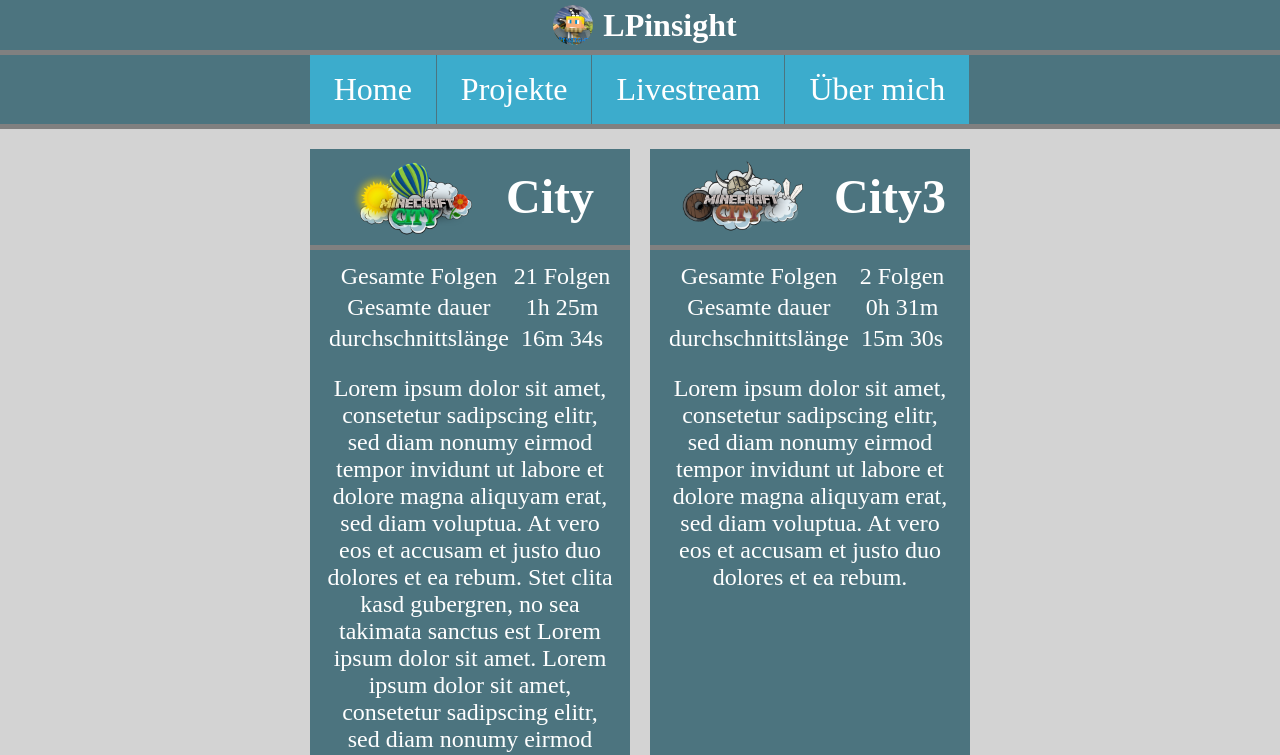
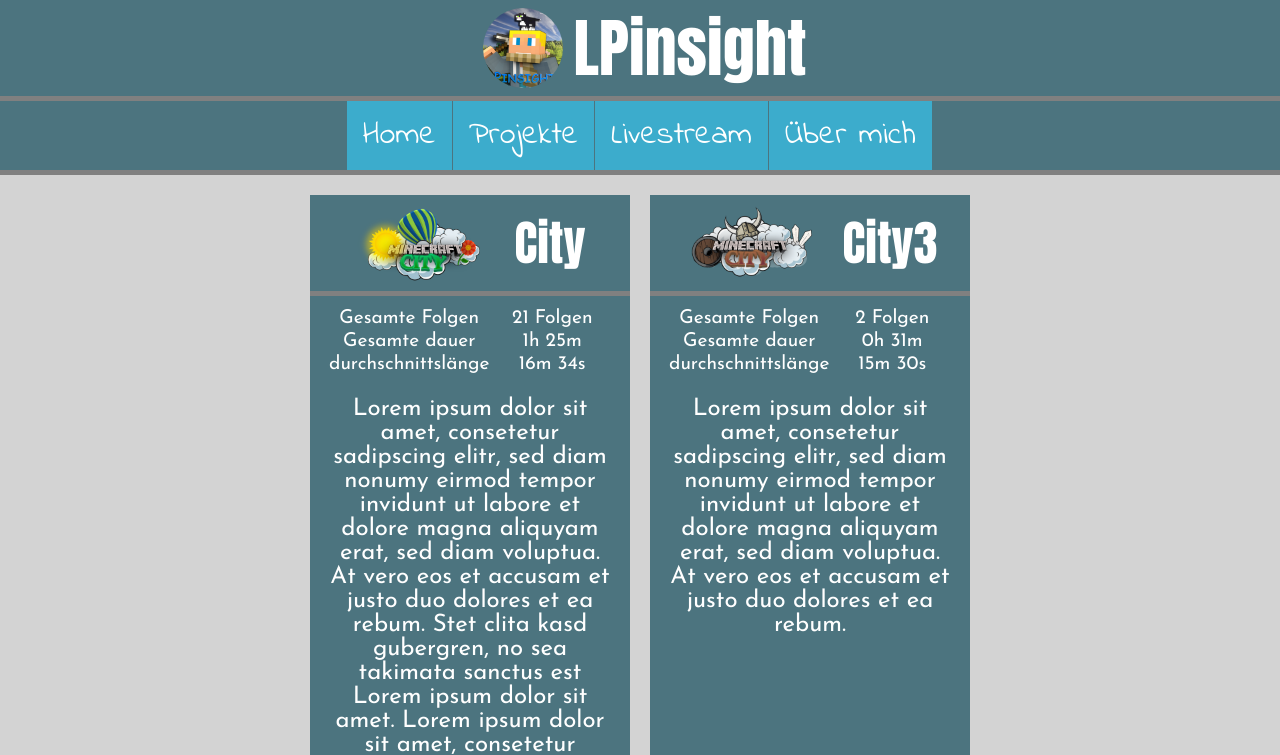
Before and after one commit to LPinsight/LPinsight.github.io, a plain HTML site: page projekte.html in a window 1280 px wide. Shown: the top 755 px of the page. Drawn offline with Linux system fonts and the light colour scheme.

Commit message:
Version 0.3 kleine änderrungen hauptsächlich schriftarten hinzugefügt sowie den header vergrößert

```diff
--- /dev/null
+++ b/sass/_fonts.sass
@@ -0,0 +1,3 @@
+$headline: 'Anton', sans-serif
+$navi: 'Indie Flower', cursive
+$normal: 'Josefin Sans', sans-serif
--- a/sass/main.sass
+++ b/sass/main.sass
@@ -1,3 +1,6 @@
+@import url('https://fonts.googleapis.com/css?family=Anton|Indie+Flower|Josefin+Sans')
+
+
 @import style
 
 @import nav_normal
--- a/sass/nav_mobile.sass
+++ b/sass/nav_mobile.sass
@@ -1,4 +1,5 @@
 @import color
+@import fonts
 
 nav#mobile:hover > ul
   max-height: 800px
@@ -18,7 +19,7 @@ nav#mobile
   display: none
 
   #menu
-    padding: 1rem 5%
+    padding: 0.7rem 5%
     float: left
     width: 90%
     text-align: center
@@ -28,6 +29,7 @@ nav#mobile
     text-decoration: none
     font-weight: 300
     transition: all 500ms
+    font-family: $navi
 
   ul
     width: 100%
@@ -64,6 +66,7 @@ nav#mobile
         background: rgb(60, 172, 204)
         font-weight: 300
         transition: all 300ms
+        font-family: $navi
 
       ul
         width: 100%
--- a/sass/nav_normal.sass
+++ b/sass/nav_normal.sass
@@ -1,5 +1,5 @@
 @import color
-
+@import fonts
 
 
 nav#normal
@@ -34,7 +34,7 @@ nav#normal
 
       a
         display: inline-block
-        padding: 1rem 1.5rem
+        padding: 0.7rem 1.0rem
         float: left
         text-align: center
         font-size: 2rem
@@ -44,6 +44,7 @@ nav#normal
         background: rgb(60, 172, 204)
         font-weight: 300
         transition: all 300ms
+        font-family: $navi
 
       ul
         overflow: hidden
--- a/sass/projekte.sass
+++ b/sass/projekte.sass
@@ -1,4 +1,5 @@
 @import color
+@import fonts
 
 article#Projekte
   width: 90%
@@ -8,11 +9,10 @@ article#Projekte
   margin: 10px 5%
   display: flex
   justify-content: center
-  /*  align-items: center */
   flex-wrap: wrap
 
   article#projekt-1
-
+  article#projekt-2
 
   article.projekte
     width: 20rem
@@ -26,6 +26,7 @@ article#Projekte
       width: 100%
       height: 6rem
       border-bottom: 5px solid grey
+      font-family: $headline
       a
         width: 100%
         height: 100%
@@ -42,6 +43,7 @@ article#Projekte
           font-size: 3rem
           padding: 0
           margin: 10px
+          font-weight: 100
 
     section.stats
       width: 90%
@@ -52,7 +54,7 @@ article#Projekte
         text-align: center
         color: white
         width: 100%
-        font-size: 1.5rem
+        font-size: 1.2rem
         tr
           text-align: center
           td
--- a/sass/style.sass
+++ b/sass/style.sass
@@ -1,4 +1,5 @@
 @import color
+@import fonts
 
 body, html
   width: 100%
@@ -6,10 +7,11 @@ body, html
   margin: 0
   padding: 0
   background: lightgrey
+  font-family: $normal
 
 header
   width: 100%
-  height: 50px
+  height: 6rem
   margin: 0
   padding: 0
   display: flex
@@ -18,10 +20,15 @@ header
   background: $blau
   border-bottom: 5px solid grey
   img
-    height: 40px
-    width: 40px
+    height: 5rem
+    width: 5rem
     padding: 0
     margin: 10px
     border-radius: 40px
   h1
-  color: white
+    color: white
+    font-size: 4rem
+    font-family: $headline
+    font-weight: 100
+    padding: 0
+    margin: 0
```
Also changed, not shown: css/style.min.css.
